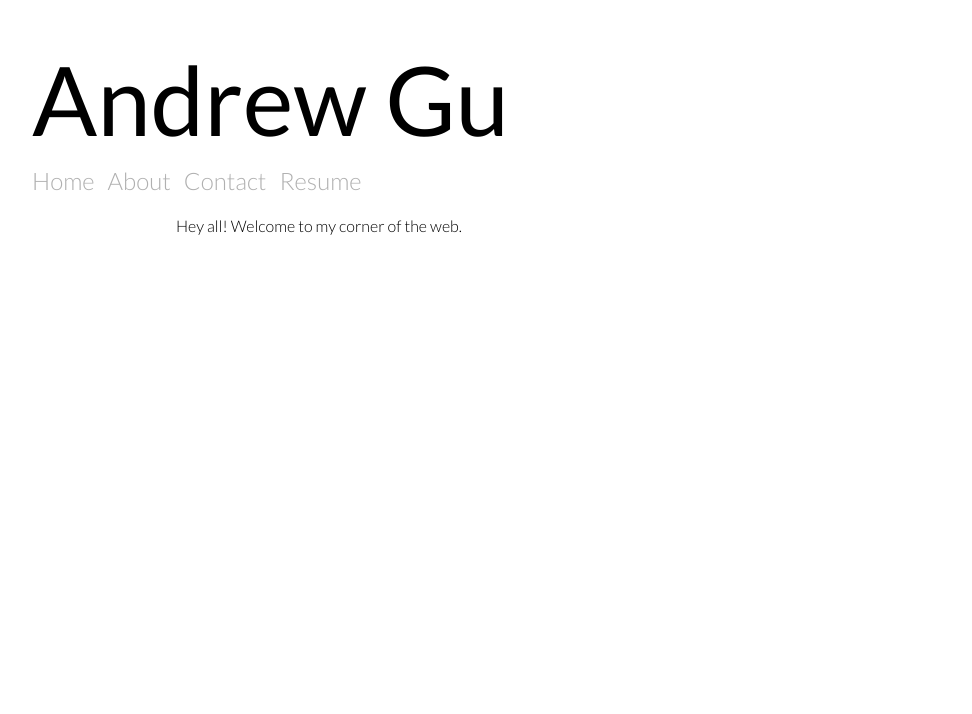
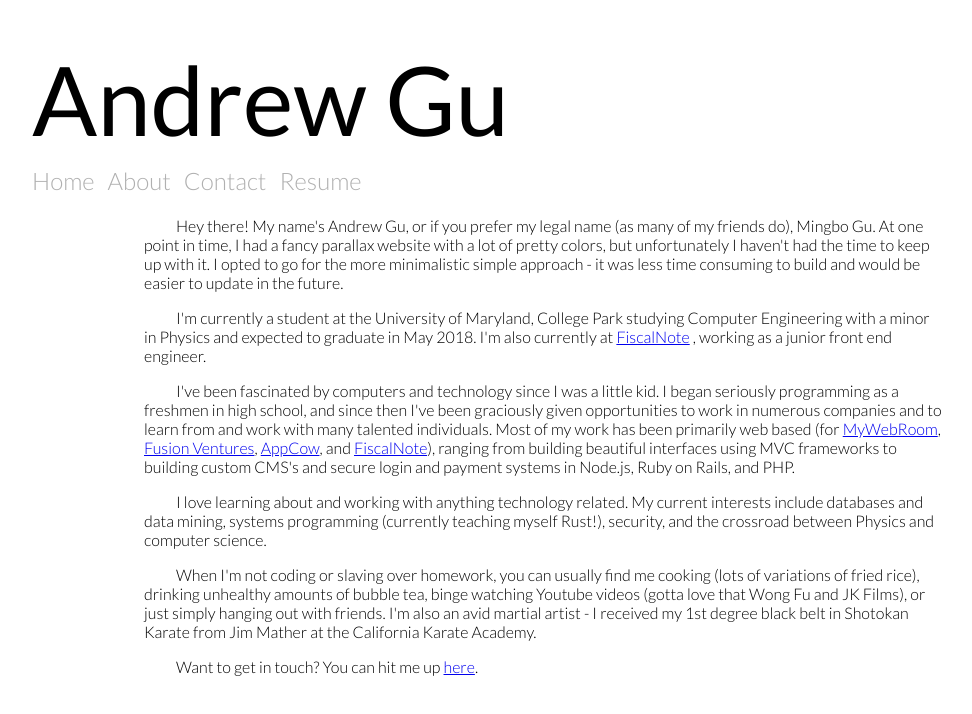
Before and after one commit to andrewgu12/andrewgu12.github.io, a website: page index.html in a window 1280 px wide. Shown: the whole page, without its empty margins (96-1068 px from the left). Drawn offline with Linux system fonts and the light colour scheme.

Commit message:
add in a tag to jquery call

```diff
--- a/index.html
+++ b/index.html
@@ -18,7 +18,12 @@
         </ul>
       </div>
       <div id="content">
-        <p>Hey all! Welcome to my corner of the web. </p>
+        <p>	Hey there! My name's Andrew Gu, or if you prefer my legal name (as many of my friends do), Mingbo Gu. At one point in time, I had a fancy parallax website with a lot of pretty colors, but unfortunately I haven't had the time to keep up with it. I opted to go for the more minimalistic simple approach - it was less time consuming to build and would be easier to update in the future.</p>
+        <p>I'm currently a student at the University of Maryland, College Park studying Computer Engineering with a minor in Physics and expected to graduate in May 2018. I'm also currently at <a href="http://www.fiscalnote.com">FiscalNote</a> , working as a junior front end engineer.</p>
+        <p>I've been fascinated by computers and technology since I was a little kid. I began seriously programming as a freshmen in high school, and since then I've been graciously given opportunities to work in numerous companies and to learn from and work with many talented individuals. Most of my work has been primarily web based (for <a href="http://www.mywebroom.com/">MyWebRoom</a>, <a href="http://fusion-ventures.com/">Fusion Ventures</a>, <a href="http://www.app-cow.com/">AppCow</a>, and <a href="http://www.fiscalnote.com">FiscalNote</a>), ranging from building beautiful interfaces using MVC frameworks to building custom CMS's and secure login and payment systems in Node.js, Ruby on Rails, and PHP. </p>
+        <p>I love learning about and working with anything technology related. My current interests include databases and data mining, systems programming (currently teaching myself Rust!), security, and the crossroad between Physics and computer science.</p>
+        <p>When I'm not coding or slaving over homework, you can usually find me cooking (lots of variations of fried rice), drinking unhealthy amounts of bubble tea, binge watching Youtube videos (gotta love that Wong Fu and JK Films), or just simply hanging out with friends. I'm also an avid martial artist - I received my 1st degree black belt in Shotokan Karate from Jim Mather at the California Karate Academy. </p>
+        <p>Want to get in touch? You can hit me up <a id="about-contact" href="./dist/html/contact.html">here</a>.</p>
       </div>
     </div>
     <script src="./dist/library.js"></script>
--- a/src/coffee/library.coffee
+++ b/src/coffee/library.coffee
@@ -5,6 +5,6 @@ $ ->
 			e.preventDefault()
 			$('#content').load($(this).attr('href'))
 	# just for the contact link in my about
-	$('#about-contact').click (e) ->
+	$('a#about-contact').click (e) ->
 		e.preventDefault()
 		$('#content').load($(this).attr('href'))
--- a/src/template.jade
+++ b/src/template.jade
@@ -18,5 +18,5 @@ html(lang="en")
 					li
 						a(id='resume', href='./dist/andrew_gu_resume.pdf') Resume
 			#content
-				include ./jade/home.jade
+				include ./jade/about.jade
 		script(src='./dist/library.js')
```
Also changed, not shown: dist/js/library.js, dist/library.js.
